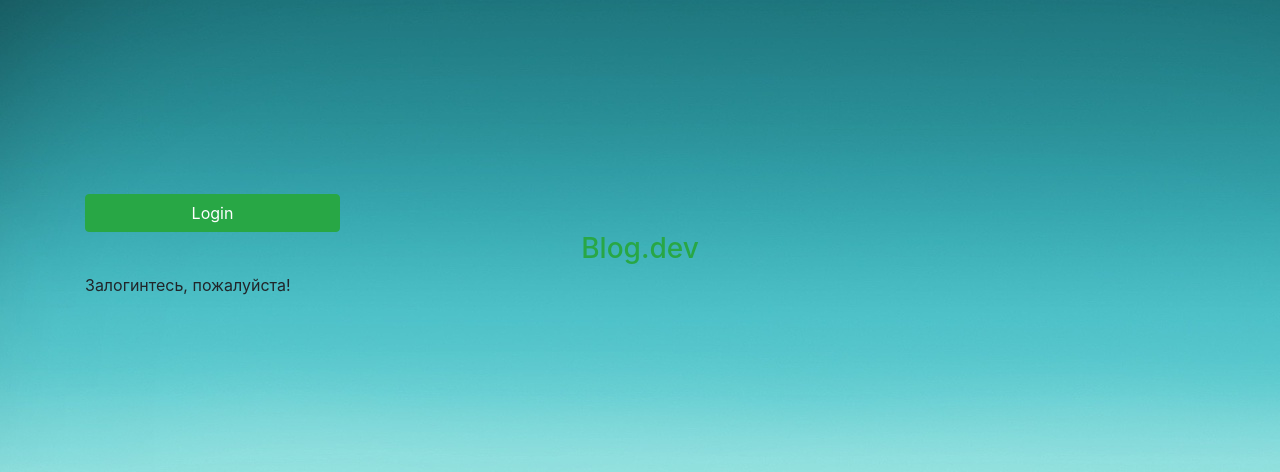
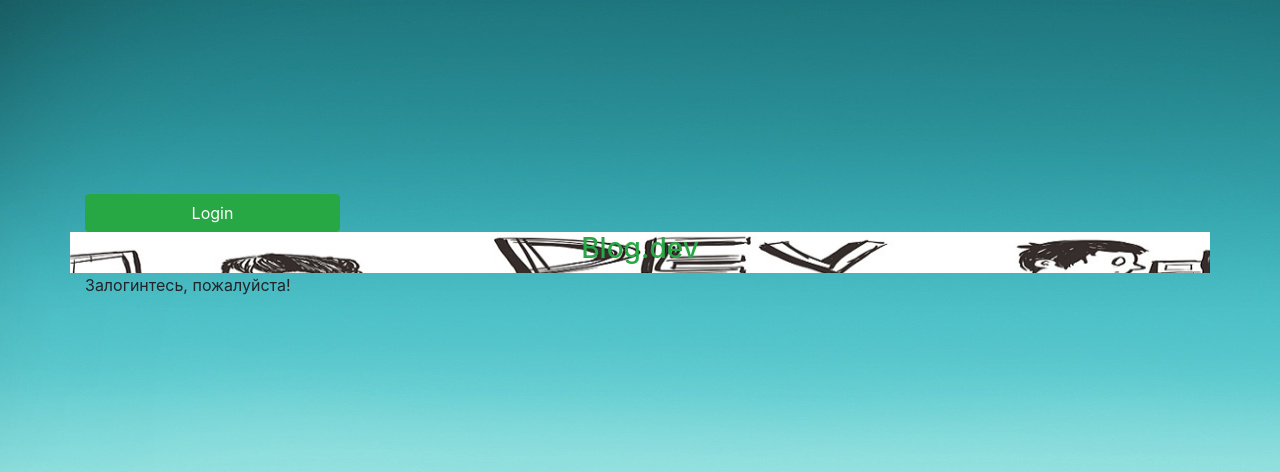
Before and after one commit to Tumofei/Blog, a PHP site: page / in a window 1280 px wide. Shown: the top 472 px of the page. Run offline with PHP 8.4, Linux system fonts and the light colour scheme; some libraries are stand-ins or nearby versions.

Commit message:
fixed sql

```diff
--- a/Configs/db.sql
+++ b/Configs/db.sql
@@ -1,8 +1,8 @@
 CREATE TABLE users(
 id INTEGER NOT NULL AUTO_INCREMENT PRIMARY KEY,
 name TEXT,
-email VARCHAR(200) UNIQUE
-password VARCHAR(50)
+email VARCHAR(200) UNIQUE,
+password VARCHAR(50),
 permission CHAR(50)
 );
 CREATE TABLE posts(
--- a/index.php
+++ b/index.php
@@ -14,7 +14,7 @@
 <body>
 <div class="container">
     <div class="row">
-        <div class="well col-lg-12"><p class="text-center text-success h3">Blog.dev</p></div>
+        <div class="well col-lg-12" style="background-image: url(images/blog.jpg); "><p class="text-center text-success h3">Blog.dev</p></div>
 
     </div>
 
```
Also changed, not shown: images/blog.jpg (added).
